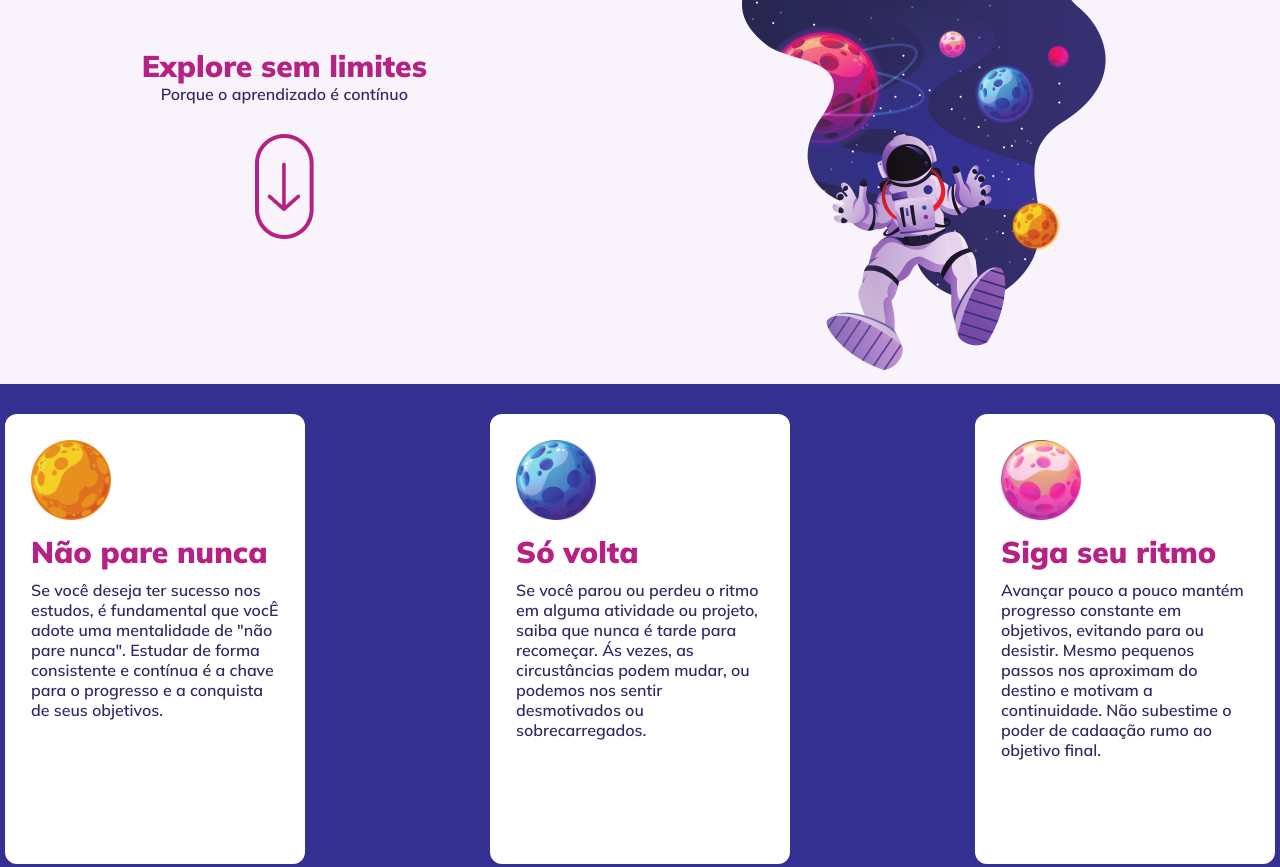
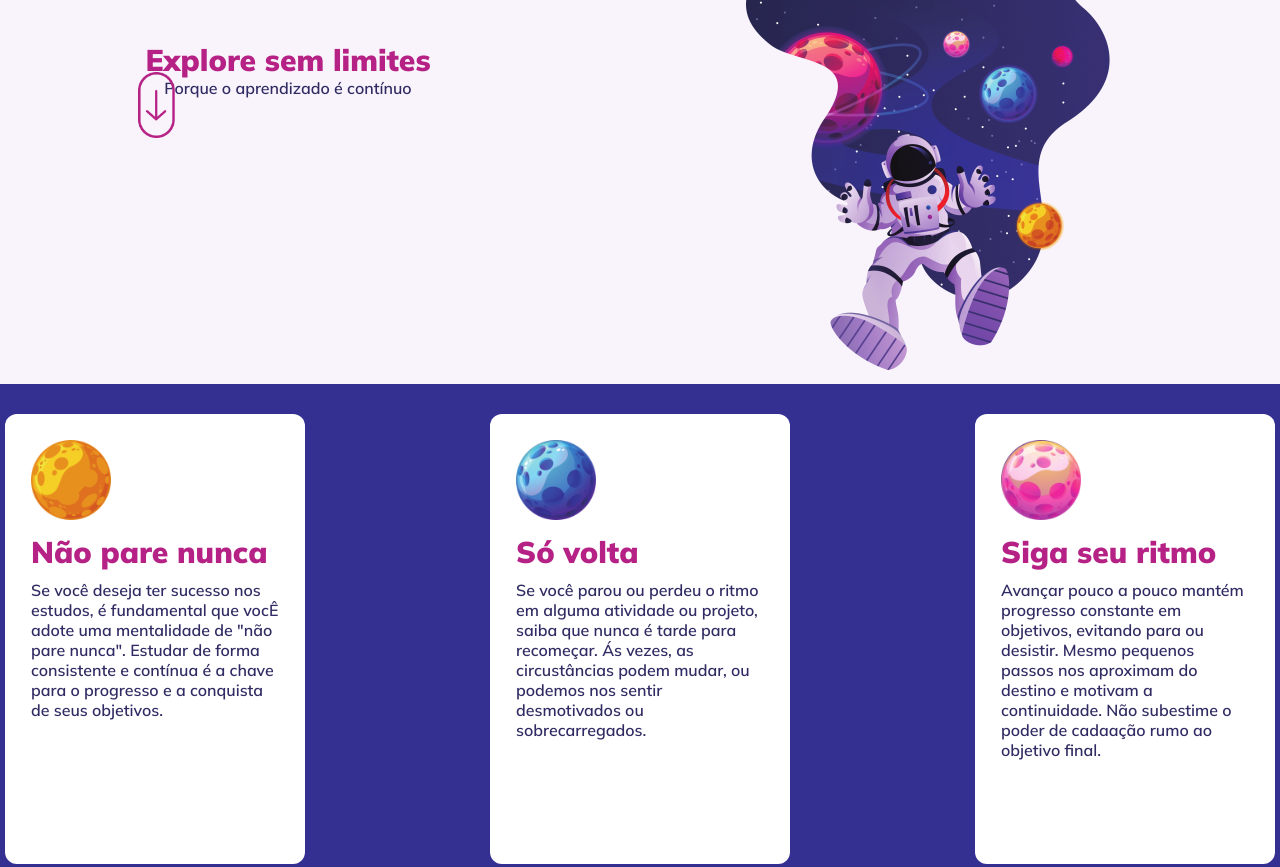
Before and after one commit to saulocatunda/Explorer, a plain HTML site: page stage4/intensive/explorerSemLimites/index.html in a window 1280 px wide. Shown: the top 867 px of the page. Drawn offline with Linux system fonts and the light colour scheme.

Commit message:
style-TryFixPositionElements

```diff
--- a/stage4/intensive/explorerSemLimites/index.html
+++ b/stage4/intensive/explorerSemLimites/index.html
@@ -23,7 +23,7 @@
         <div class="intro-section-2">
           <h1>Explore sem limites</h1>
           <p>Porque o aprendizado é contínuo</p>
-          <a href="#content"
+          <a href="#content" class="arrow-link"
             ><img
               id="initialArrow"
               src="content/Group 24.png"
--- a/stage4/intensive/explorerSemLimites/style.css
+++ b/stage4/intensive/explorerSemLimites/style.css
@@ -20,6 +20,7 @@ body {
 }
 
 body #initialArrow {
+  width: 3.7rem;
   margin: 3rem auto 9.3rem;
 }
 
@@ -66,7 +67,6 @@ main section.intro-section {
 
 main section.intro-section .intro-section-2 {
   display: flex;
-  align-items: center;
   flex-direction: column;
 }
 
@@ -84,7 +84,6 @@ main section.content-section article {
   padding: 2.6rem;
   border-radius: 1.2rem;
   margin: 5.3rem 4rem;
-
 }
 
 main section.content-section article h1 {
@@ -184,9 +183,23 @@ main footer small {
     width: 100vw;
   }
 
+  body #initialArrow {
+
+  }
+
+  main section.intro-section .intro-section-2 .arrow-link {
+    position: absolute;
+    top: 0;
+    left: 0;
+  }
+
   main section.intro-section .intro-section-2 {
     display: flex;
     align-items: center;
+    flex-direction: column;
+    position: relative;
+    width: 30rem;
+    height: 30rem;
   }
 
   main section.content-section {
@@ -198,10 +211,10 @@ main footer small {
   main section.content-section article {
     width: 30rem;
     height: 45rem;
-    margin: 3rem .5rem;
+    margin: 3rem 0.5rem;
   }
 
-  main section.contact-section{
+  main section.contact-section {
     display: flex;
     justify-content: space-between;
     width: 100vw;
@@ -212,7 +225,7 @@ main footer small {
     margin: 0 auto;
   }
 
-  main section.contact-section-2 img{
+  main section.contact-section-2 img {
     object-fit: cover;
   }
 
@@ -220,5 +233,4 @@ main footer small {
     opacity: 1;
     display: flex;
   }
-
 }
```
